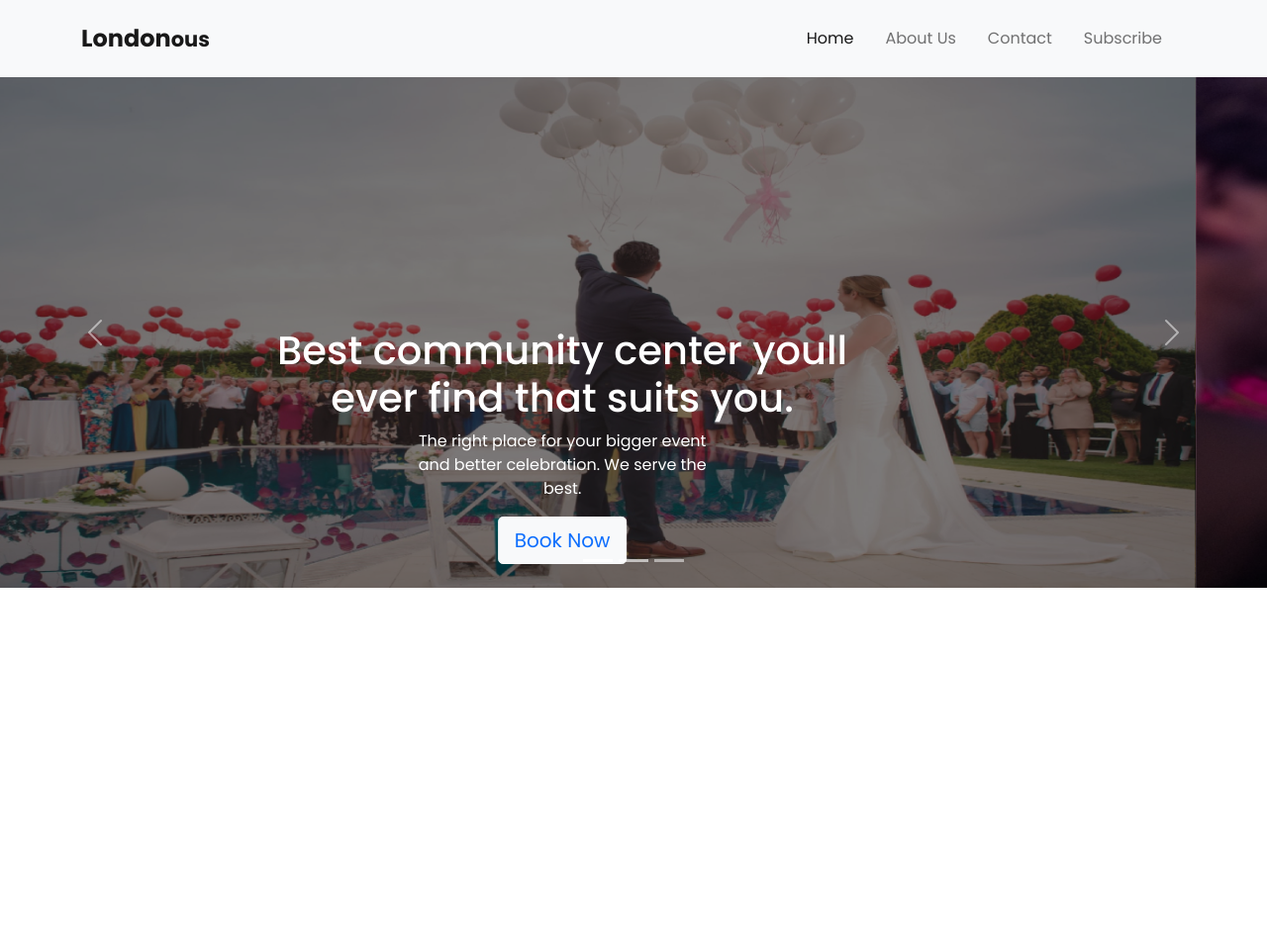
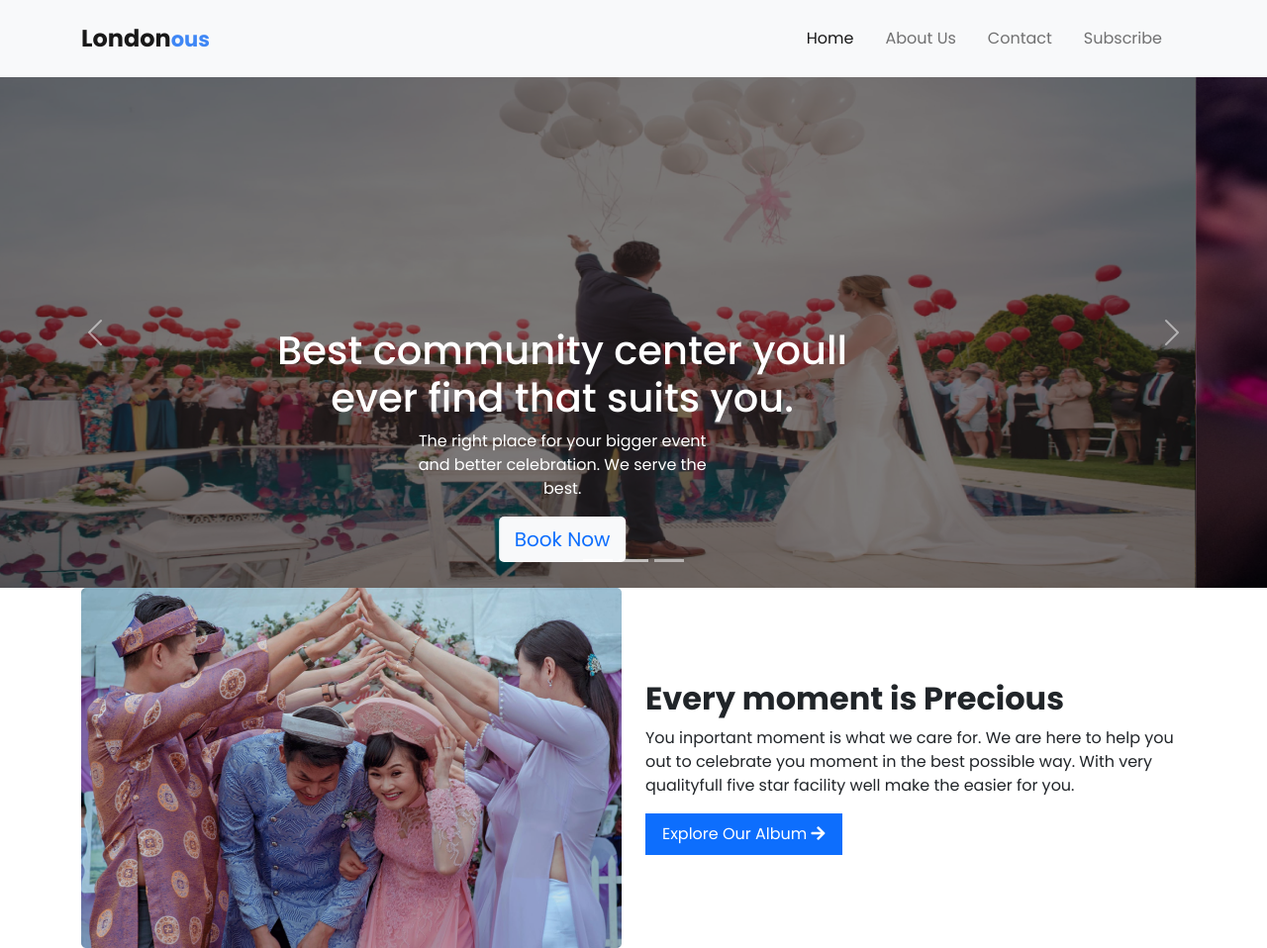
Before and after one commit to nmkhans/Londonus-convention, a plain HTML site: page index.html in a window 1280 px wide. Shown: the whole page at 99% size. Before the commit the page ends 800 px from the top, so only its background shows below. Drawn offline with Linux system fonts and the light colour scheme.

Commit message:
Slider button styled and feature created

```diff
--- a/css/style.css
+++ b/css/style.css
@@ -1,5 +1,33 @@
 * {
-    font-family: 'Poppins', sans-serif !important;
+    font-family: 'Poppins', sans-serif;
+}
+
+.header_area a small {
+    color: #3F87F5;
+}
+
+ul.navbar-nav li a {
+    transition: .5s;
+    position: relative;
+}
+
+ul.navbar-nav li a::after {
+    content: "";
+    position: absolute;
+    bottom: 0;
+    left: 0;
+    height: 1px;
+    width: 0;
+    background: #3F87F5;
+    transition: .5s;
+}
+
+ul.navbar-nav li a:hover {
+    color: #3F87F5 !important;
+}
+
+ul.navbar-nav li a:hover::after {
+    width: 100%;
 }
 
 .carousel-item {
@@ -21,3 +49,43 @@
     width: 100%;
     background: rgba(0,0,0,.5);
 }
+
+.carousel-caption button {
+    border-radius: 5px;
+    position: relative;
+    transition: .5s;
+    border: none;
+    z-index: 1;
+}
+
+.carousel-caption button:hover {
+    color: #fff !important;
+}
+
+.carousel-caption button::after {
+    content: "";
+    position: absolute;
+    top: 0;
+    left: 0;
+    height: 100%;
+    width: 0;
+    background: #3F87F5;
+    border-radius: 5px;
+    transition: .5s;
+    z-index: -1;
+}
+
+.carousel-caption button:hover::after {
+    width: 100%;
+}
+
+.feature_text a {
+    transition: .5s;
+}
+
+.feature_text a:hover {
+    background-color: #fff !important;
+    color: #3F87F5 !important;
+    border: 1px solid #3F87F5;
+    transform: scale(1.1) !important;
+}
--- a/index.html
+++ b/index.html
@@ -5,7 +5,7 @@
         <meta name="viewport" content="width=device-width, initial-scale=1.0" />
         <title>Londonous Community Center</title>
         <!-- Font Awesome CDN -->
-        <link rel="stylesheet" href="css/fs.min.css" />
+        <link rel="stylesheet" href="css/fs.all.min.css" />
         <!-- Bootstrap CDN -->
         <link rel="stylesheet" href="css/bootstrap.min.css" />
         <!-- Google Font CDN -->
@@ -98,6 +98,28 @@
         </section>
 
 
+        <section class="feature_area">
+          <div class="inner_feature_area container">
+            <div class="feauture_content">
+              <div class="row d-flex align-items-center">
+                <div class="col-lg-6">
+                  <div class="feature_img">
+                    <img src="media/images/wedding.png" alt="">
+                  </div>
+                </div>
+                <div class="col-lg-6">
+                  <div class="feature_text">
+                    <h2 class="fw-bold">Every moment is Precious </h2>
+                    <p>You inportant moment is what we care for. We are here to help you out to celebrate you moment in the best possible way. With very qualityfull five star facility well make the easier for you.</p>
+                    <a class="d-inline-block text-decoration-none bg-primary text-white py-2 px-3 border border-1 border-primary" href="#">Explore Our Album <span><i class="fas fa-arrow-right"></i></span></a>
+                  </div>
+                </div>
+              </div>
+            </div>
+            </div>
+          </div>
+        </section>
+
     <script src="js/bootstrap.bundle.min.js"></script>
     </body>
 </html>
```
